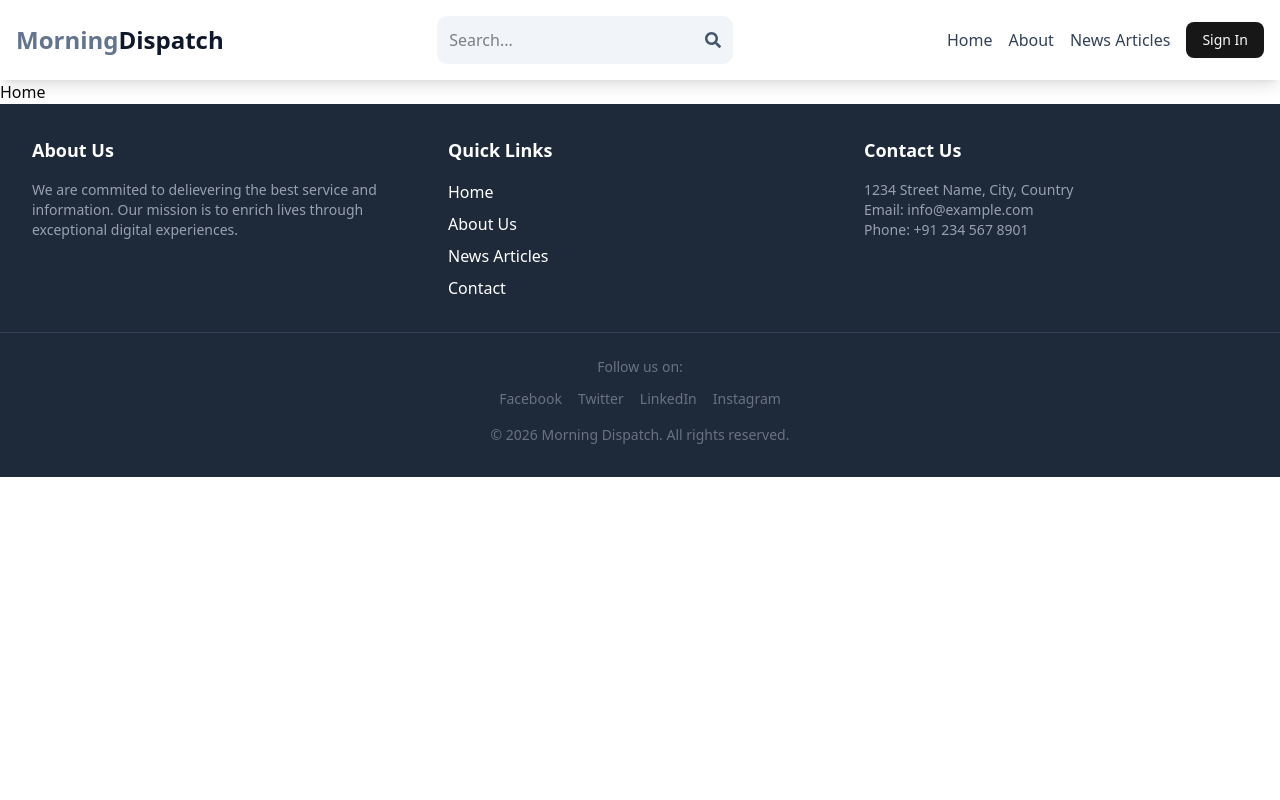
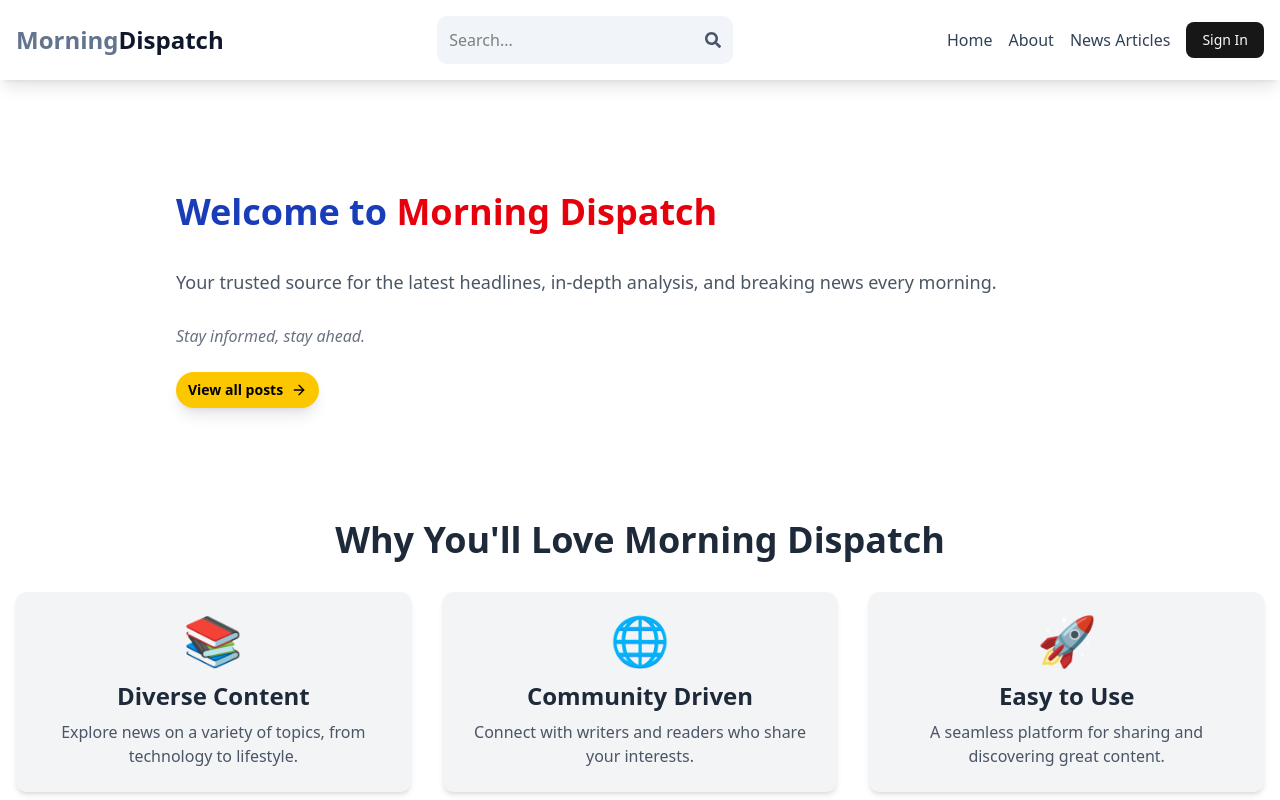
Before and after one commit to Krish2035/News-Portal, a React app in the folder frontend/: page / in a window 1280 px wide. Shown: the top 800 px of the page. Built offline with nearby package versions, Linux system fonts and the light colour scheme; no server answers; the HTML template or start-up script is replaced by a standard one.

Commit message:
Home page complete

```diff
--- a/frontend/src/pages/Home.jsx
+++ b/frontend/src/pages/Home.jsx
@@ -1,9 +1,125 @@
-import React from 'react'
+import Advertise from "@/components/shared/Advertise";
+import PostCard from "@/components/shared/PostCard";
+import { Button } from "@/components/ui/button";
+import { ArrowRight } from "lucide-react";
+import React, { useState, useEffect } from "react";
+import { Link } from "react-router-dom";
 
 const Home = () => {
+  const [posts, setPosts] = useState([]);
+
+  useEffect(() => {
+    const fetchPosts = async () => {
+      try {
+        // Corrected URL: lowercase 'getposts' and removed the extra '.' before '?'
+        const res = await fetch("/api/post/getposts?limit=6");
+
+        // Safety check to ensure the response is valid JSON
+        const contentType = res.headers.get("content-type");
+        if (res.ok && contentType && contentType.includes("application/json")) {
+          const data = await res.json();
+          setPosts(data.posts);
+        } else {
+          console.error(`Fetch failed with status: ${res.status}`);
+        }
+      } catch (error) {
+        console.error("Error fetching posts:", error.message);
+      }
+    };
+
+    fetchPosts();
+  }, []);
+
   return (
-    <div>Home</div>
-  )
-}
+    <div>
+      <div className="flex flex-col gap-6 p-28 max-w-6xl mx-auto">
+        <h1 className="text-4xl font-bold text-blue-800">
+          Welcome to <span className="text-red-600">Morning Dispatch</span>
+        </h1>
+        <p className="text-gray-600 mt-3 text-lg">
+          Your trusted source for the latest headlines, in-depth analysis, and
+          breaking news every morning.
+        </p>
+        <p className="text-gray-500 mt-1 italic">Stay informed, stay ahead.</p>
 
-export default Home
+        <Link to={"/search"}>
+          <Button className="bg-yellow-400 hover:bg-yellow-600 text-black py-3 px-6 rounded-full font-semibold shadow-lg flex items-center gap-2 w-fit">
+            View all posts <ArrowRight className="h-5 w-5" />
+          </Button>
+        </Link>
+      </div>
+
+      <section className="pb-16 bg-white">
+        <div className="max-w-7xl mx-auto text-center">
+          <h2 className="text-4xl font-bold mb-8 text-gray-800">
+            Why You'll Love Morning Dispatch
+          </h2>
+
+          <div className="grid grid-cols-1 md:grid-cols-3 gap-8 px-4">
+            <FeatureCard
+              title={"Diverse Content"}
+              description={
+                "Explore news on a variety of topics, from technology to lifestyle."
+              }
+              icon="📚"
+            />
+
+            <FeatureCard
+              title={"Community Driven"}
+              description={
+                "Connect with writers and readers who share your interests."
+              }
+              icon="🌐"
+            />
+
+            <FeatureCard
+              title={"Easy to Use"}
+              description={
+                "A seamless platform for sharing and discovering great content."
+              }
+              icon="🚀"
+            />
+          </div>
+        </div>
+      </section>
+
+      <div className="p-3 bg-white">
+        <Advertise />
+      </div>
+
+      <div className="max-w-6xl mx-auto p-3 flex flex-col gap-8 py-7">
+        {posts && posts.length > 0 && (
+          <div className="flex flex-col gap-6">
+            <h2 className="text-2xl font-bold text-center text-slate-700">
+              Recent Posts
+            </h2>
+            {/* You can map your PostCards here */}
+            <div className="grid grid-cols-1 sm:grid-cols-2 md:grid-cols-3 gap-4">
+              {posts.map((post) => (
+                <PostCard key={post._id} post={post} />
+              ))}
+            </div>
+            <Link
+              to={"/search"}
+              className="text-lg hover:underline text-center font-semibold"
+            >
+              View all news
+            </Link>
+          </div>
+        )}
+      </div>
+    </div>
+  );
+};
+
+const FeatureCard = ({ title, description, icon }) => {
+  return (
+    <div className="p-6 bg-gray-100 rounded-lg shadow-md hover:shadow-lg transition-shadow duration-300 text-center">
+      <div className="text-5xl mb-4">{icon}</div>
+      <h3 className="text-2xl font-semibold text-gray-800 mb-2">{title}</h3>
+      <p className="text-gray-600">{description}</p>
+    </div>
+  );
+};
+
+export default Home;
```
